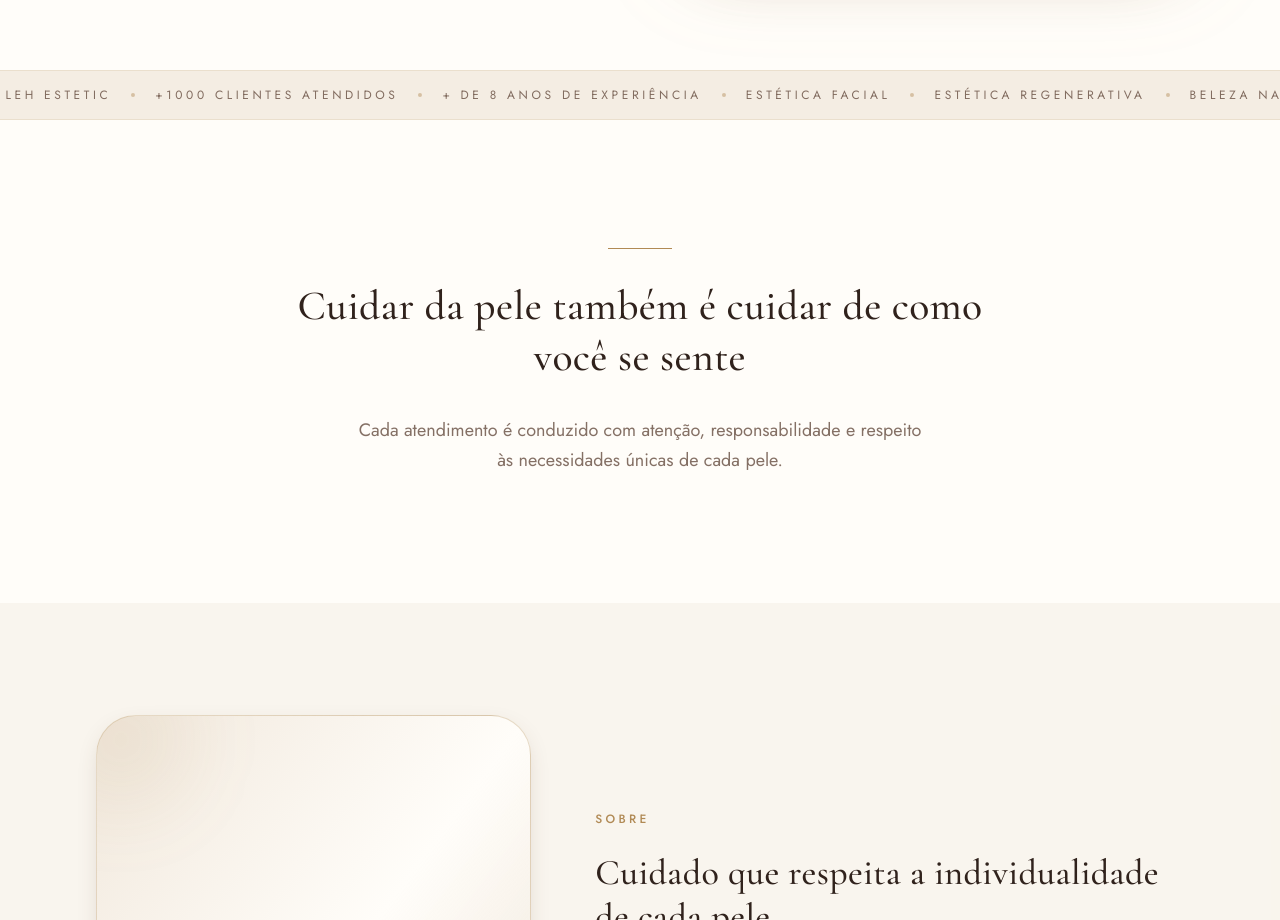
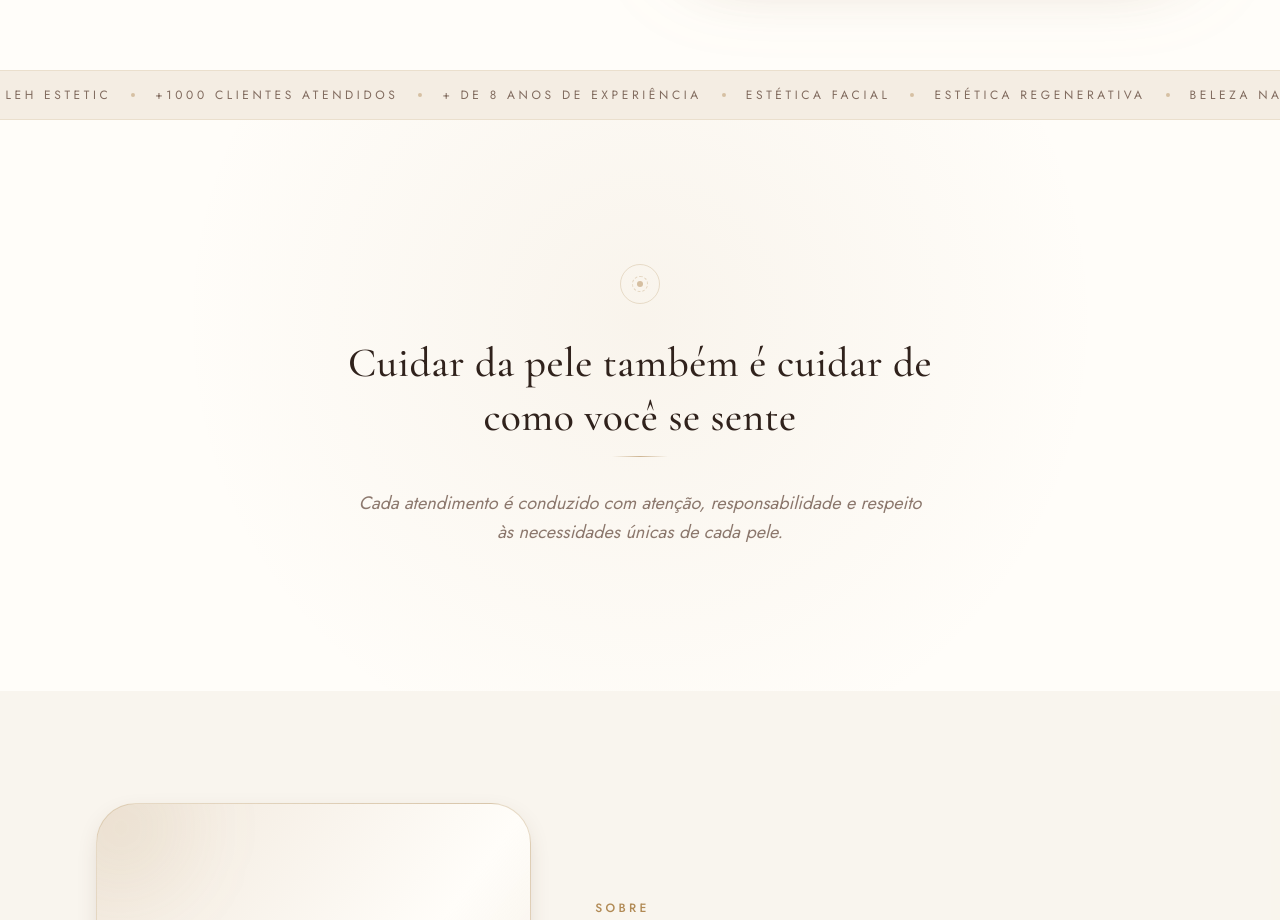
Before and after one commit to vitordematos2016-cloud/estetica-leticia-balbinott, a React (Vite) app: page / in a window 1280 px wide. Shown: the part 820-1740 px from the top of the page. Built offline with nearby package versions, Linux system fonts and the light colour scheme.

Commit message:
Aprimorar composicao visual do Manifesto

```diff
--- a/src/components/sections/Manifesto.tsx
+++ b/src/components/sections/Manifesto.tsx
@@ -1,19 +1,40 @@
 import { siteContent } from '../../data/siteContent';
 import { Container } from '../ui/Container';
+import { Ornament } from '../ui/Ornament';
+import { RevealGroup, RevealItem } from '../motion/reveal';
 
 export function Manifesto() {
   const { manifesto } = siteContent;
 
   return (
-    <section className="py-24 sm:py-32">
-      <Container className="flex flex-col items-center gap-8 text-center">
-        <span aria-hidden="true" className="h-px w-16 bg-gold" />
-        <h2 className="max-w-3xl text-3xl leading-[1.25] text-brown-dark sm:text-4xl md:text-[2.6rem]">
-          {manifesto.title}
-        </h2>
-        <p className="max-w-xl text-base leading-relaxed text-brown/75 sm:text-lg">
-          {manifesto.text}
-        </p>
+    <section className="relative overflow-hidden py-24 sm:py-32 lg:py-36">
+      <div
+        aria-hidden="true"
+        className="pointer-events-none absolute inset-0 bg-[radial-gradient(circle_at_50%_35%,rgba(177,138,85,0.08),transparent_62%)]"
+      />
+
+      <Container className="relative">
+        <RevealGroup stagger={0.14} className="mx-auto flex max-w-2xl flex-col items-center gap-8 text-center">
+          <RevealItem>
+            <Ornament size="xs" />
+          </RevealItem>
+
+          <RevealItem className="flex flex-col items-center gap-3">
+            <h2 className="text-3xl leading-[1.3] text-brown-dark sm:text-4xl md:text-[2.6rem]">
+              {manifesto.title}
+            </h2>
+            <span
+              aria-hidden="true"
+              className="h-px w-14 bg-gradient-to-r from-transparent via-gold/60 to-transparent"
+            />
+          </RevealItem>
+
+          <RevealItem>
+            <p className="mx-auto max-w-xl text-base italic leading-relaxed text-brown/70 sm:text-lg">
+              {manifesto.text}
+            </p>
+          </RevealItem>
+        </RevealGroup>
       </Container>
     </section>
   );
```
